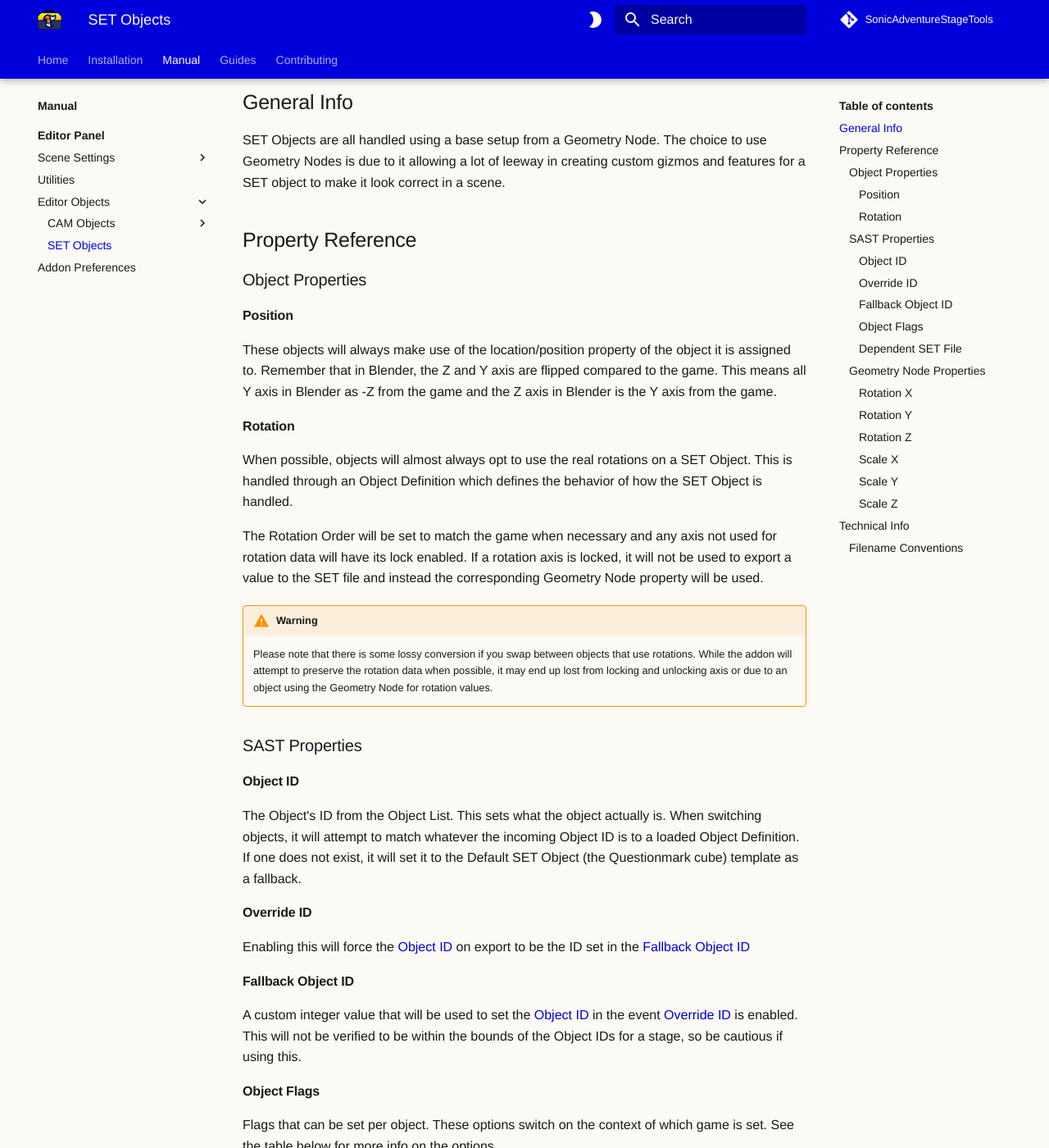
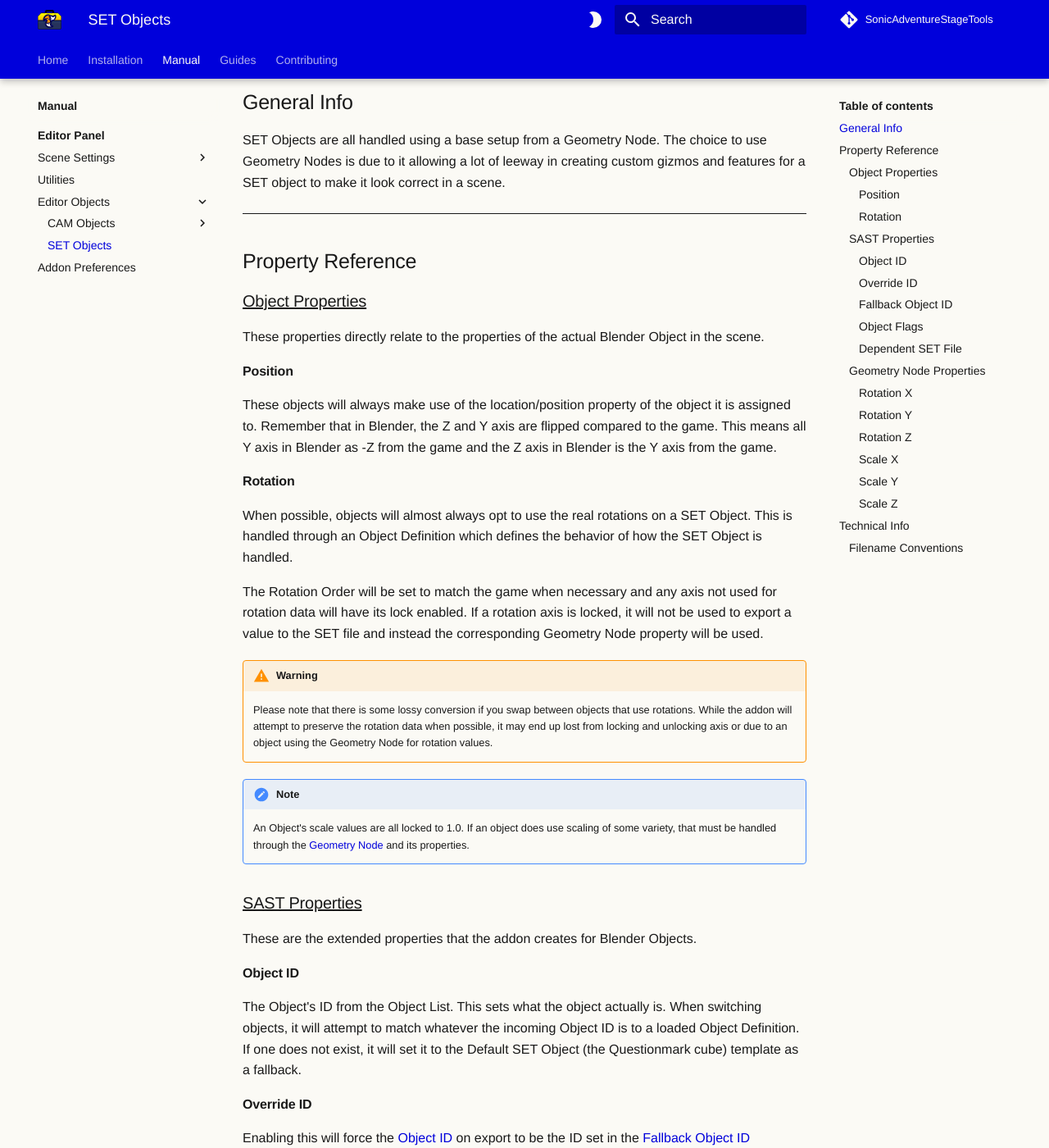
Before and after one commit to ItsEasyActually/SonicAdventureStageTools, an MkDocs documentation site: the page built from docs/manual/objects/set-objects.md, in a window 1280 px wide and 1400 px high, scrolled down 237 px. Shown: the whole window at 82% size. Built offline with MkDocs 1.6.1 and Material for MkDocs 9.7.7, drawn with Linux system fonts in a browser that asks for light colours; comment, search, counter and statistics services are not loaded; some of the changed text lies outside the part shown.

Commit message:
Updating theme again, clean up and additional formatting + info on objects and properties.

```diff
--- a/docs/_sitedev/stylesheets/dark.css
+++ b/docs/_sitedev/stylesheets/dark.css
@@ -1,8 +1,10 @@
-[data-md-color-scheme="slate"] {
+[data-md-color-scheme="sastdark"] {
+
+  color-scheme: dark;
 
   /* ADV Palette */
-  --adv-foreground: rgb(251, 250, 245);
-  --adv-foreground-alt: rgb(251, 250, 245);
+  --adv-foreground: rgb(224, 224, 224);
+  --adv-foreground-alt: rgb(224, 224, 224);
   --adv-background: rgb(25, 25, 25);
 
   --adv-control: rgb(32,32,32);
@@ -58,9 +60,14 @@
   --md-code-fg-color:                  var(--adv-foreground);
   --md-code-bg-color:                  var(--adv-control);
 
-
+  /* Typeset */
+  --md-typeset-color:                  var(--adv-foreground);
+  --md-typeset-a-color:                var(--md-primary-fg-color);
 
   /* Admonition Colors */
+  --md-admonition-fg-color:          var(--md-default-fg-color);
+  --md-admonition-bg-color:          var(--md-default-bg-color);
+
   --adv-admonition-note: rgb(1,80,218);
   --adv-admonition-note-a: rgba(1,80,218,0.2);
 
--- a/docs/manual/objects/set-objects.md
+++ b/docs/manual/objects/set-objects.md
@@ -4,9 +4,12 @@ SET Objects are the interactable or "dressing" objects in a level for the player
 ## General Info
 SET Objects are all handled using a base setup from a Geometry Node. The choice to use Geometry Nodes is due to it allowing a lot of leeway in creating custom gizmos and features for a SET object to make it look correct in a scene.
 
+---
+
 ## Property Reference
 
-### Object Properties
+### <u>Object Properties</u>
+These properties directly relate to the properties of the actual Blender Object in the scene.
 
 #### Position
 These objects will always make use of the location/position property of the object it is assigned to. Remember that in Blender, the Z and Y axis are flipped compared to the game. This means all Y axis in Blender as -Z from the game and the Z axis in Blender is the Y axis from the game.
@@ -19,7 +22,12 @@ The Rotation Order will be set to match the game when necessary and any axis not
 !!! warning
     Please note that there is some lossy conversion if you swap between objects that use rotations. While the addon will attempt to preserve the rotation data when possible, it may end up lost from locking and unlocking axis or due to an object using the Geometry Node for rotation values.
 
-### SAST Properties
+!!! note
+    An Object's scale values are all locked to 1.0. If an object does use scaling of some variety, that must be handled through the [Geometry Node](#geometry-node-properties) and its properties.
+
+### <u>SAST Properties</u>
+These are the extended properties that the addon creates for Blender Objects.
+
 #### Object ID
 The Object's ID from the Object List. This sets what the object actually is. When switching objects, it will attempt to match whatever the incoming Object ID is to a loaded Object Definition. If one does not exist, it will set it to the Default SET Object (the Questionmark cube) template as a fallback.
 
@@ -49,7 +57,18 @@ In SA1/DX, this will set the "Player Dependent" flag that is used on objects tha
 
 In SA2/B, this will set the file to be exported to the _u or unsubstansive layout.
 
-### Geometry Node Properties
+### <u>Geometry Node Properties</u>
+These properties are all bound to the Geometry Node for SET Objects.
+
+??? danger "Required Properties"
+    These properties are required per any object acting like a SET Object in the scene. The Geometry Nodes are customizable and are allowed to have additional properties, but the following six must exist and need to correspond to the following Socket values for the addon to properly apply and pull the data for SET Objects.
+
+    * Rotation X - socket_2
+    * Rotation Y - socket_3
+    * Rotation Z - socket_4
+    * Scale X - socket_5
+    * Scale Y - socket_6
+    * Scale Z - socket_7
 
 #### Rotation X
 This stores the raw short value from the Rotation X field in the SET Object. This is often used when this property is not used for real rotation and is instead used as some other type of data. This is only utilized for exports when the Object's real X Rotation axis is not locked.
@@ -70,9 +89,9 @@ This stores the value from the Y Scale field in the SET Object and is the only w
 This stores the value from the Z Scale field in the SET Object and is the only way to access this property. These values regularly differ in their use in both titles.
 
 !!! note
-    Regarding the Scale values; a SET Object always has its Object Scale values locked at 1.0 to prevent visual issues with the object that may not reflect how it's intended to look.
+    Some SET objects may use the Scale Y and Scale Z axis for position data. Generally speaking, these will not reflect values that look correct in Blender due to needing to switch the axis in the Geometry Node's nodes. Please keep this in mind when you're editing values like this.
 
-    Additionally, some object may use the Y and Z axis for position data. Generally speaking, these will not reflect values that look correct in Blender due to needing to switch the axis in the Geometry Node's nodes. Please keep this in mind when you're editing values like this.
+---
 
 ## Technical Info
 
--- a/mkdocs.yml
+++ b/mkdocs.yml
@@ -50,7 +50,7 @@ theme:
     - content.code.annotate
   palette:
     - media: "(prefers-color-scheme: dark)"
-      scheme: slate
+      scheme: sastdark
       toggle:
         icon: material/brightness-5
         name: Switch to Light Theme
```
Also changed, not shown: docs/manual/objects/index.md (+4 -1 lines).
